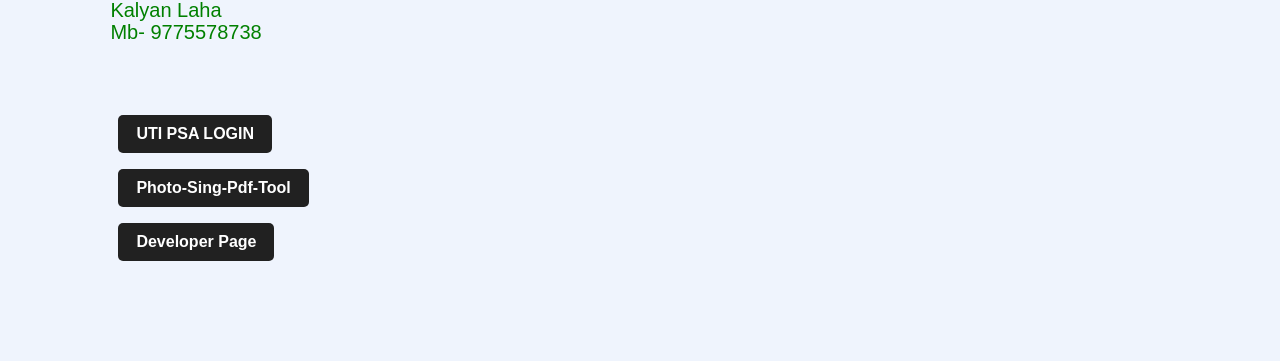
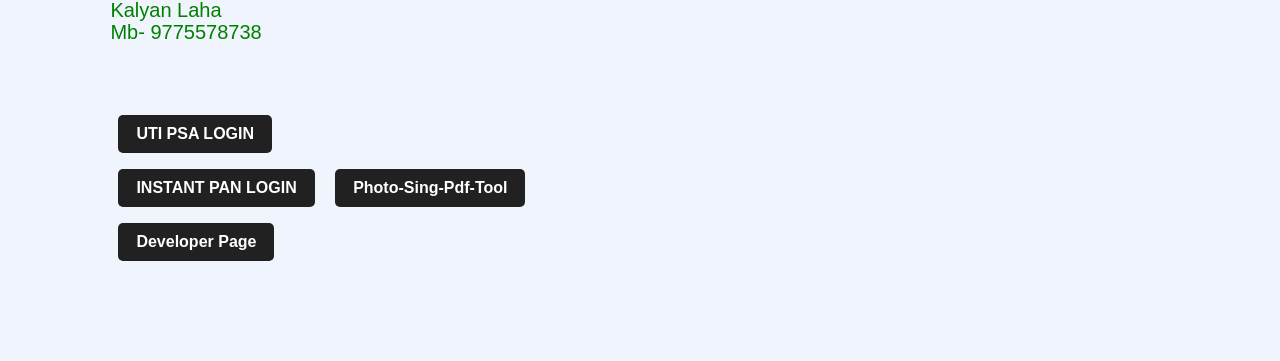
Before and after one commit to omkaronline/omkaronline.github.io, a plain HTML site: page index.html in a window 1280 px wide. Shown: the part 336-697 px from the top of the page. Drawn offline with Linux system fonts and the light colour scheme.

Commit message:
Update index.html

```diff
--- a/index.html
+++ b/index.html
@@ -55,7 +55,7 @@
 </p>
 
 <a href="https://www.psaonline.utiitsl.com/psaonline/showLogin">UTI PSA LOGIN</a><br>
-<a href="https://https://pancardportal.org/portallogin/nsdlekycpan>INSTANT PAN LOGIN</a>
+<a href="https://https://pancardportal.org/portallogin/nsdlekycpan">INSTANT PAN LOGIN</a>
 <a href="https://pancardportal.org/ps-crop-tool.php">Photo-Sing-Pdf-Tool</a><br>
 <a href="https://play.google.com/store/apps/dev?id=8324340523729263439">Developer Page</a>
 
```
